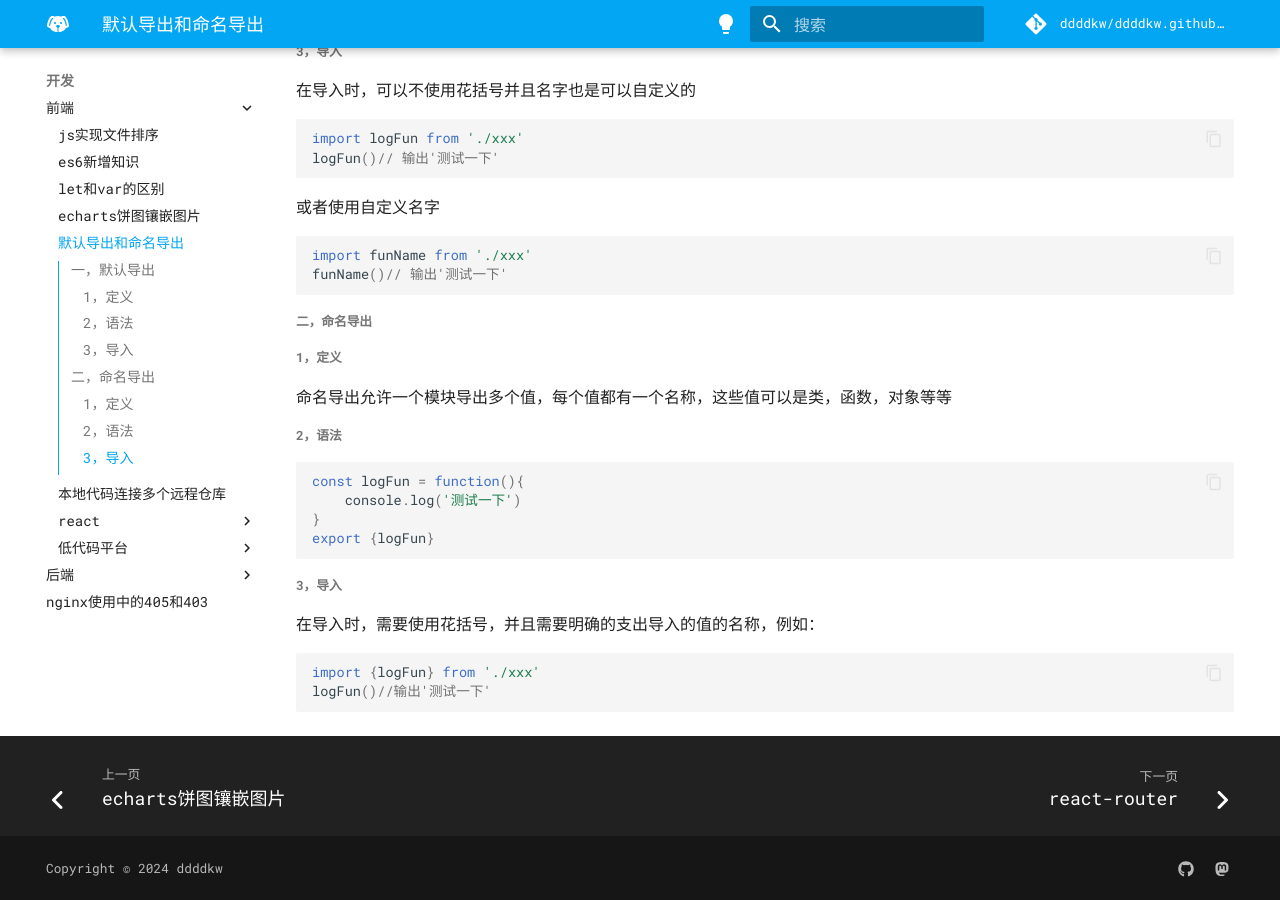
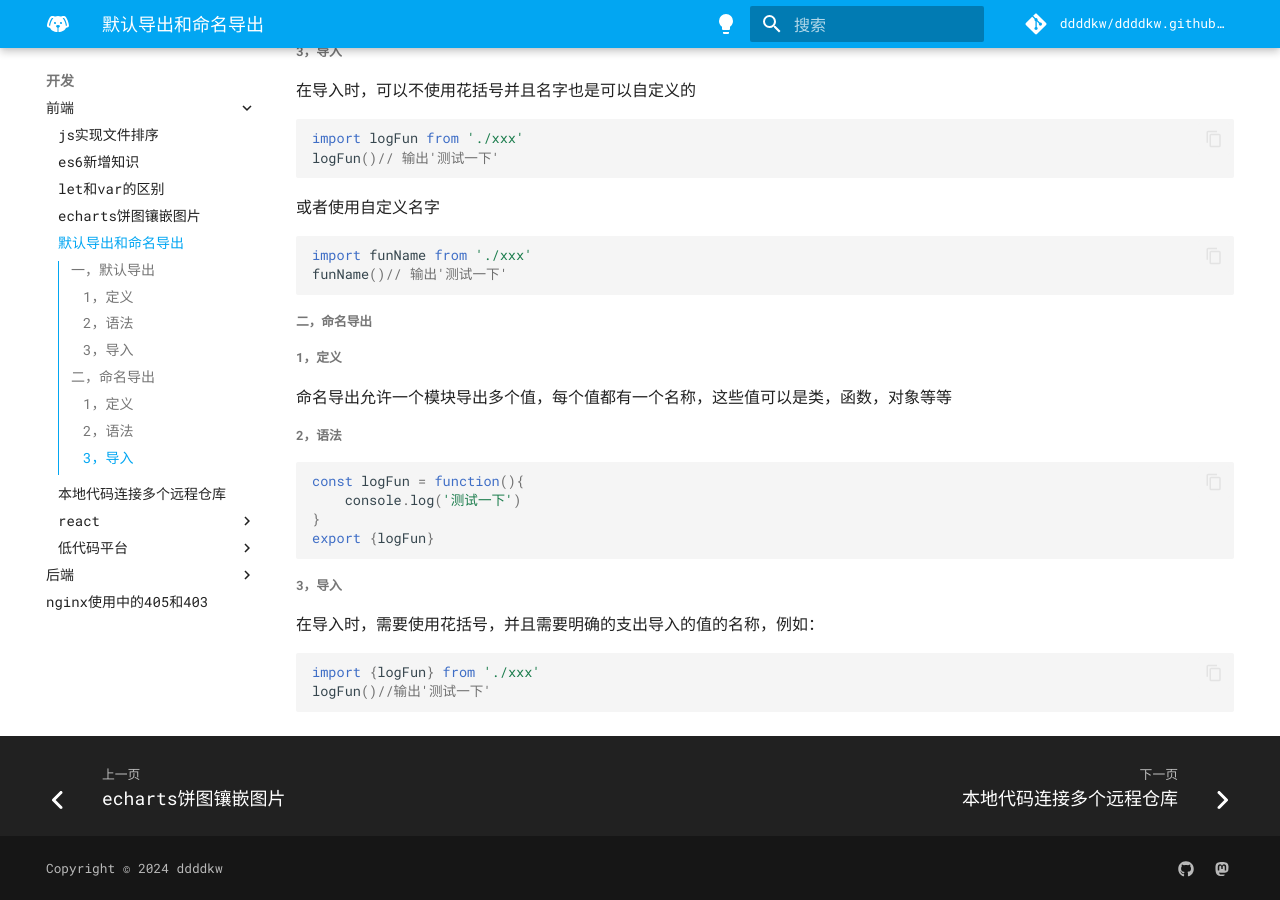
Before and after one commit to ddddkw/ddddkw.github.io, an MkDocs documentation site: the page built from docs/technology/web/默认导出和命名导出.md, in a window 1280 px wide and 900 px high, scrolled down 562 px. Built offline with MkDocs 1.6.1 and Material for MkDocs 9.7.7, drawn with Linux system fonts in a browser that asks for light colours; comment, search, counter and statistics services are not loaded; some of the changed lines change nothing that is shown.

Commit message:
git文章

```diff
--- a/mkdocs.yml
+++ b/mkdocs.yml
@@ -19,7 +19,7 @@
        - let和var的区别: technology/web/let和var的区别.md
        - echarts饼图镶嵌图片: technology/web/echartsPie.md
        - 默认导出和命名导出: technology/web/默认导出和命名导出.md
-       - 本地代码连接多个远程仓库: technology/web/本地代码连接多个远程仓库.md
+       - 本地代码连接多个远程仓库: technology/web/git多仓库.md
        - react:
           - react-router: technology/web/react/router.md
           - antdesign-upload组件的使用以及文件存储展示: technology/web/react/upload.md
```
